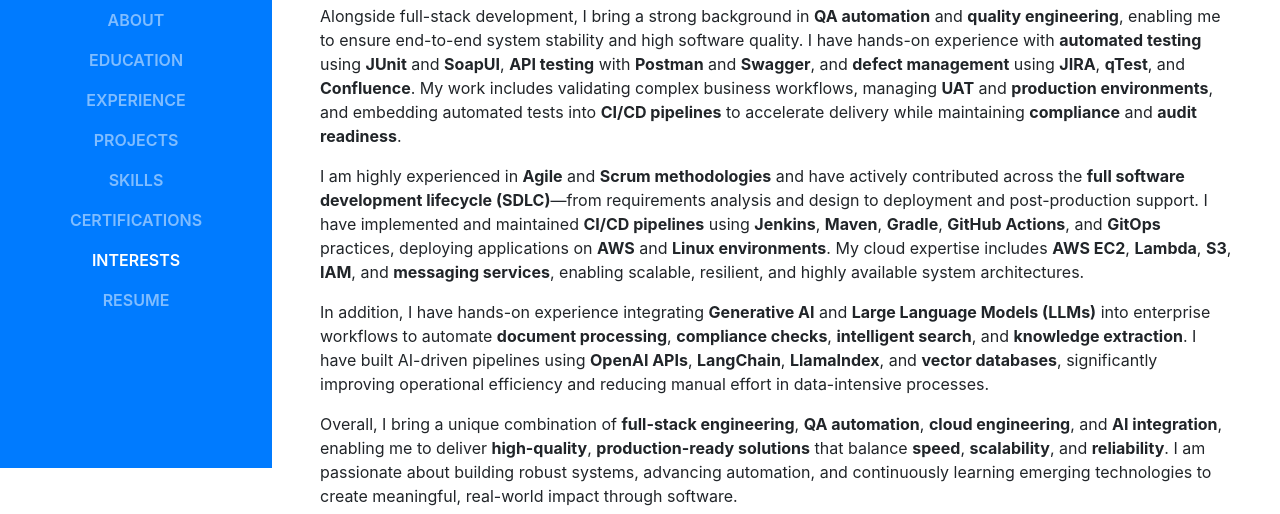
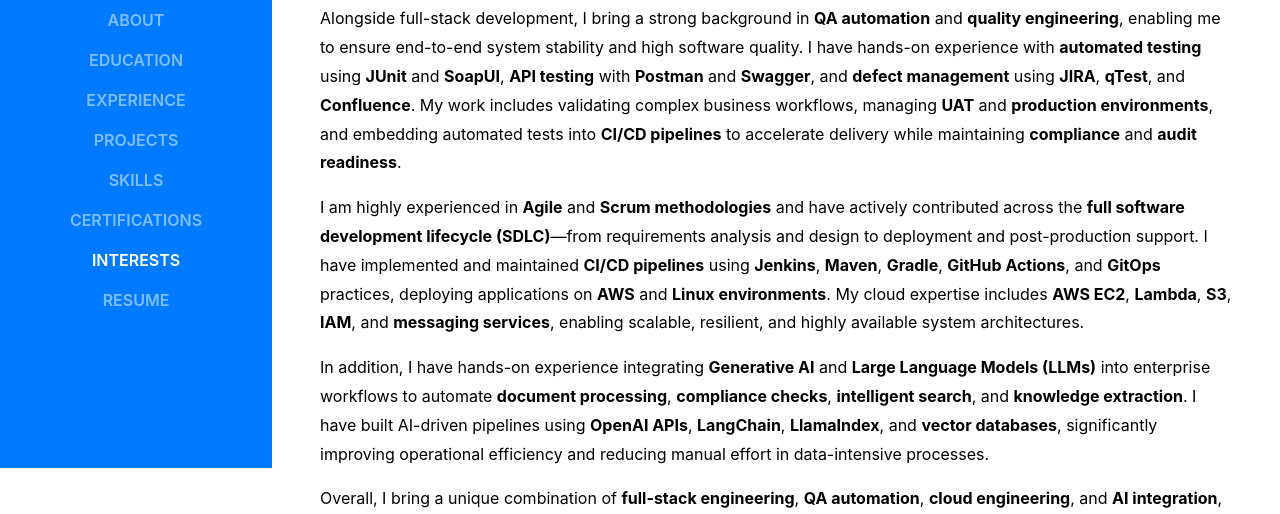
Before and after one commit to tejareddypalle/Portfolio, a website with bundled scripts: page index.html in a window 1280 px wide. Shown: the part 332-846 px from the top of the page. Built offline with nearby package versions, Linux system fonts and the light colour scheme; a web font is replaced by a local one.

Commit message:
Update index.html

```diff
--- a/index.html
+++ b/index.html
@@ -72,7 +72,8 @@
           <strong>legacy systems</strong>, and developing <strong>responsive user interfaces</strong> that support
           high-volume, business-critical applications.
         </p>
-        <p>
+        <p class="mb-3" style="color: black;line-height: 1.8;
+    margin-bottom: 15px;">
           Alongside full-stack development, I bring a strong background in <strong>QA automation</strong> and
           <strong>quality engineering</strong>, enabling me to ensure end-to-end system stability and high software
           quality.
@@ -85,7 +86,8 @@
           <strong>CI/CD pipelines</strong> to accelerate delivery while maintaining
           <strong>compliance</strong> and <strong>audit readiness</strong>.
         </p>
-        <p>
+        <p class="mb-3" style="color: black;line-height: 1.8;
+    margin-bottom: 15px;">
           I am highly experienced in <strong>Agile</strong> and <strong>Scrum methodologies</strong> and have actively
           contributed across the <strong>full software development lifecycle (SDLC)</strong>—from requirements analysis
           and design to deployment and post-production support. I have implemented and maintained
@@ -96,7 +98,8 @@
           <strong>AWS EC2</strong>, <strong>Lambda</strong>, <strong>S3</strong>, <strong>IAM</strong>, and
           <strong>messaging services</strong>, enabling scalable, resilient, and highly available system architectures.
         </p>
-        <p>
+        <p class="mb-3" style="color: black;line-height: 1.8;
+    margin-bottom: 15px;">
           In addition, I have hands-on experience integrating <strong>Generative AI</strong> and
           <strong>Large Language Models (LLMs)</strong> into enterprise workflows to automate
           <strong>document processing</strong>, <strong>compliance checks</strong>,
@@ -105,7 +108,8 @@
           <strong>LlamaIndex</strong>, and <strong>vector databases</strong>, significantly improving operational
           efficiency and reducing manual effort in data-intensive processes.
         </p>
-        <p>
+        <p class="mb-3" style="color: black;line-height: 1.8;
+    margin-bottom: 15px;">
           Overall, I bring a unique combination of <strong>full-stack engineering</strong>,
           <strong>QA automation</strong>, <strong>cloud engineering</strong>, and
           <strong>AI integration</strong>, enabling me to deliver
```
